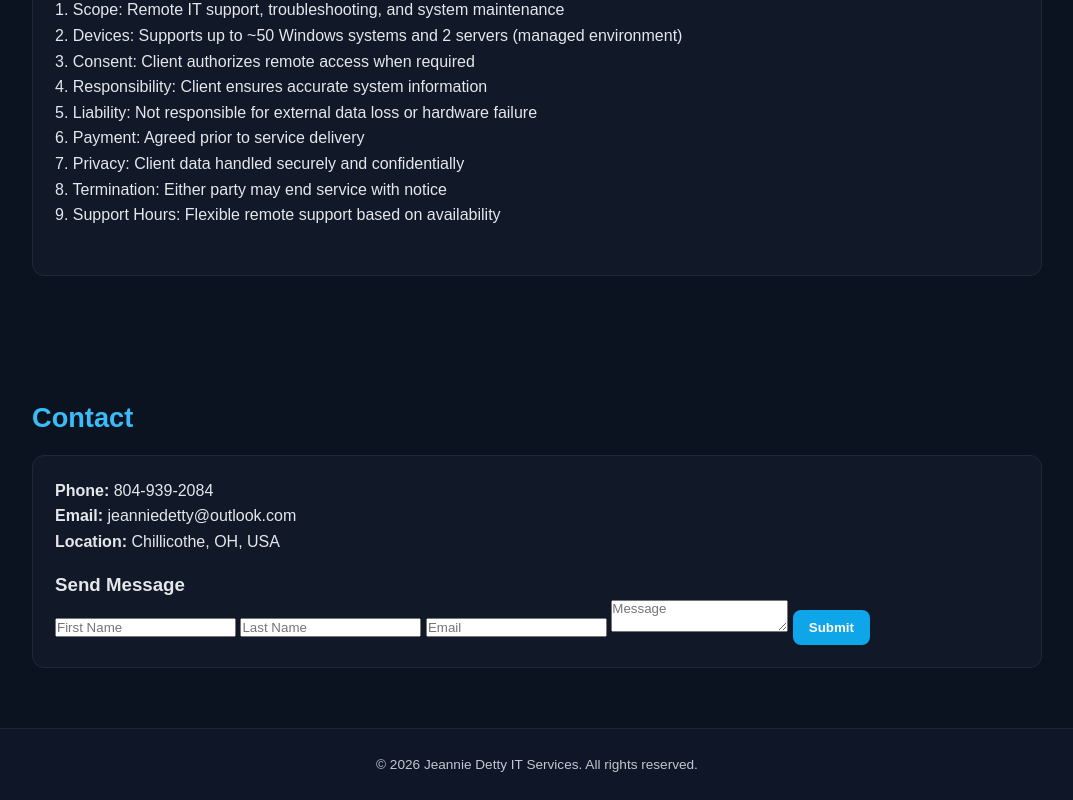
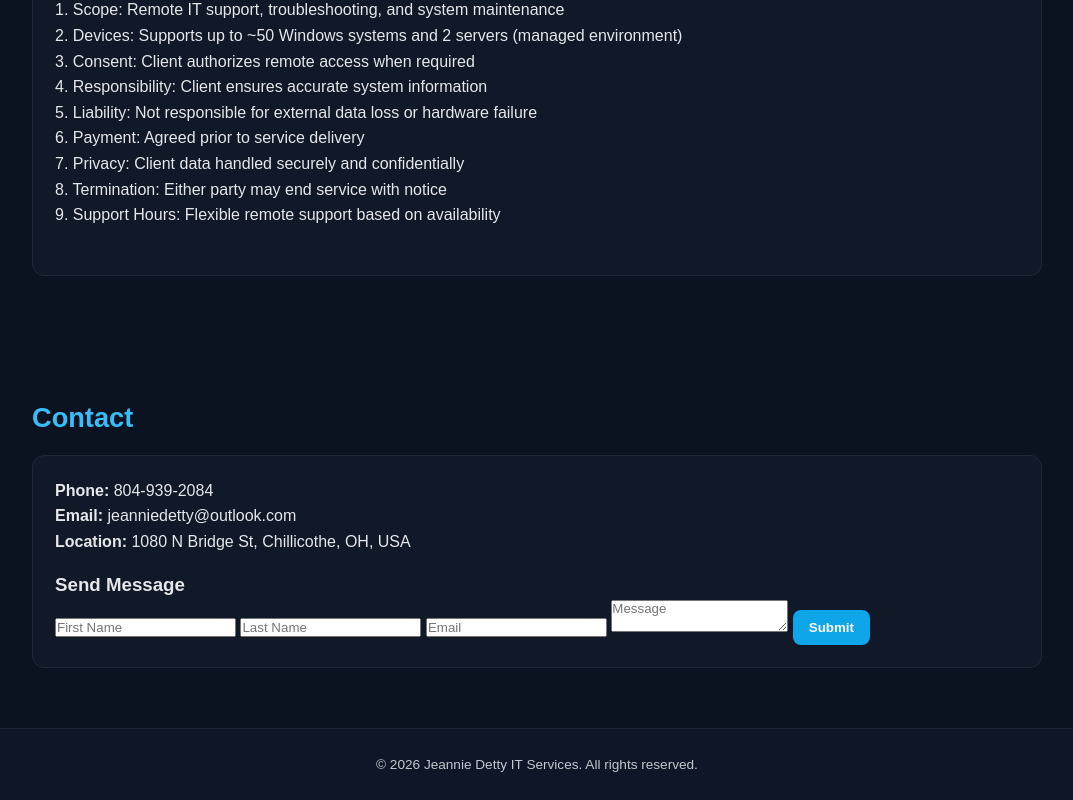
Before and after one commit to melia7676/Jeannie-Detty-IT-Services, a plain HTML site: page index.html in a window 1280 px wide. Shown: the part 2061-2861 px from the top of the page, without its empty margins (103-1176 px from the left). Drawn offline with Linux system fonts and the light colour scheme; a script that the page names is missing.

Commit message:
addrress updated

```diff
--- a/index.html
+++ b/index.html
@@ -253,7 +253,7 @@ IT SERVICE AGREEMENT
   <div class="box">
     <p><strong>Phone:</strong> 804-939-2084</p>
     <p><strong>Email:</strong> jeanniedetty@outlook.com</p>
-    <p><strong>Location:</strong> Chillicothe, OH, USA</p>
+    <p><strong>Location:</strong> 1080 N Bridge St, Chillicothe, OH, USA</p>
 
     <h3 style="margin-top:15px;">Send Message</h3>
 
```
